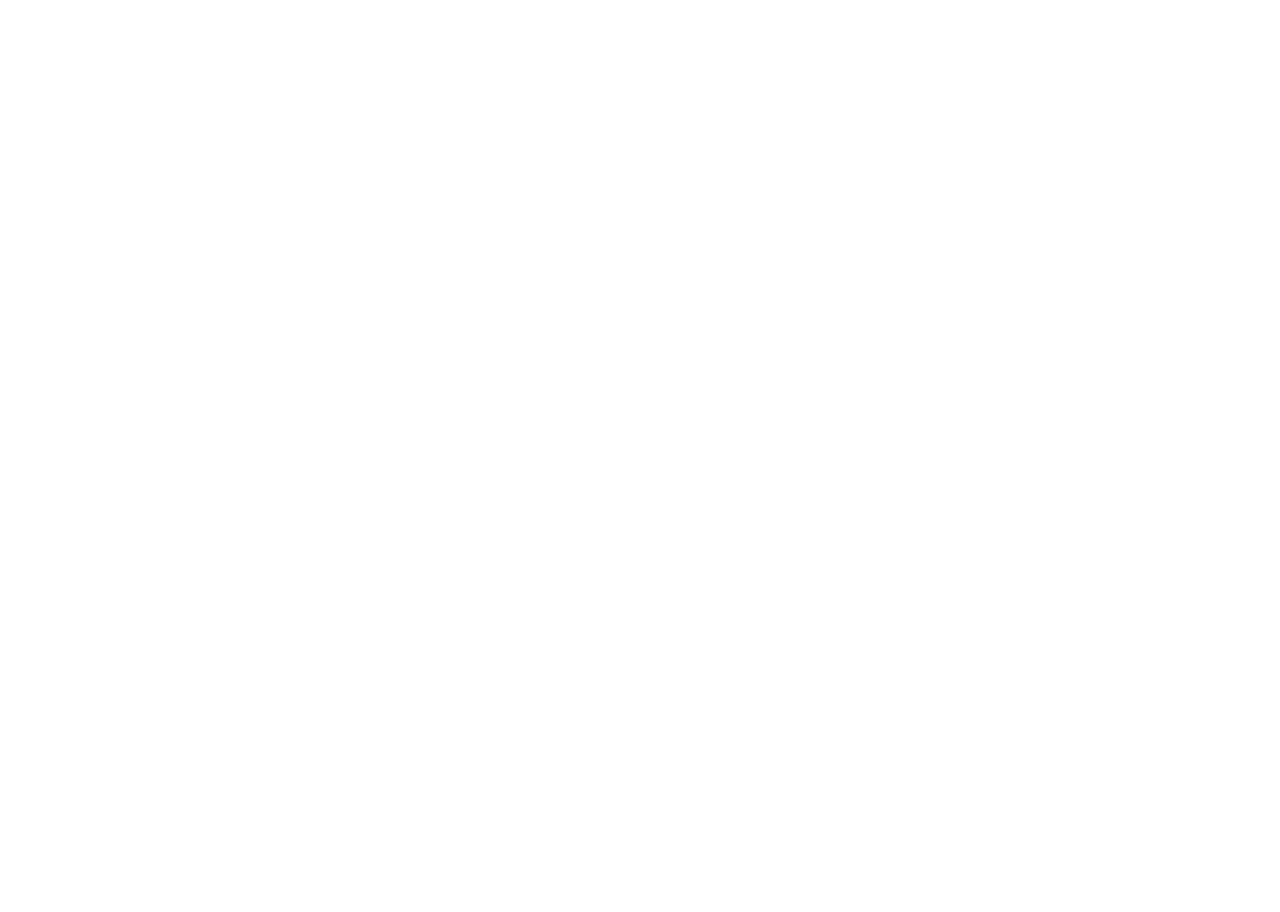
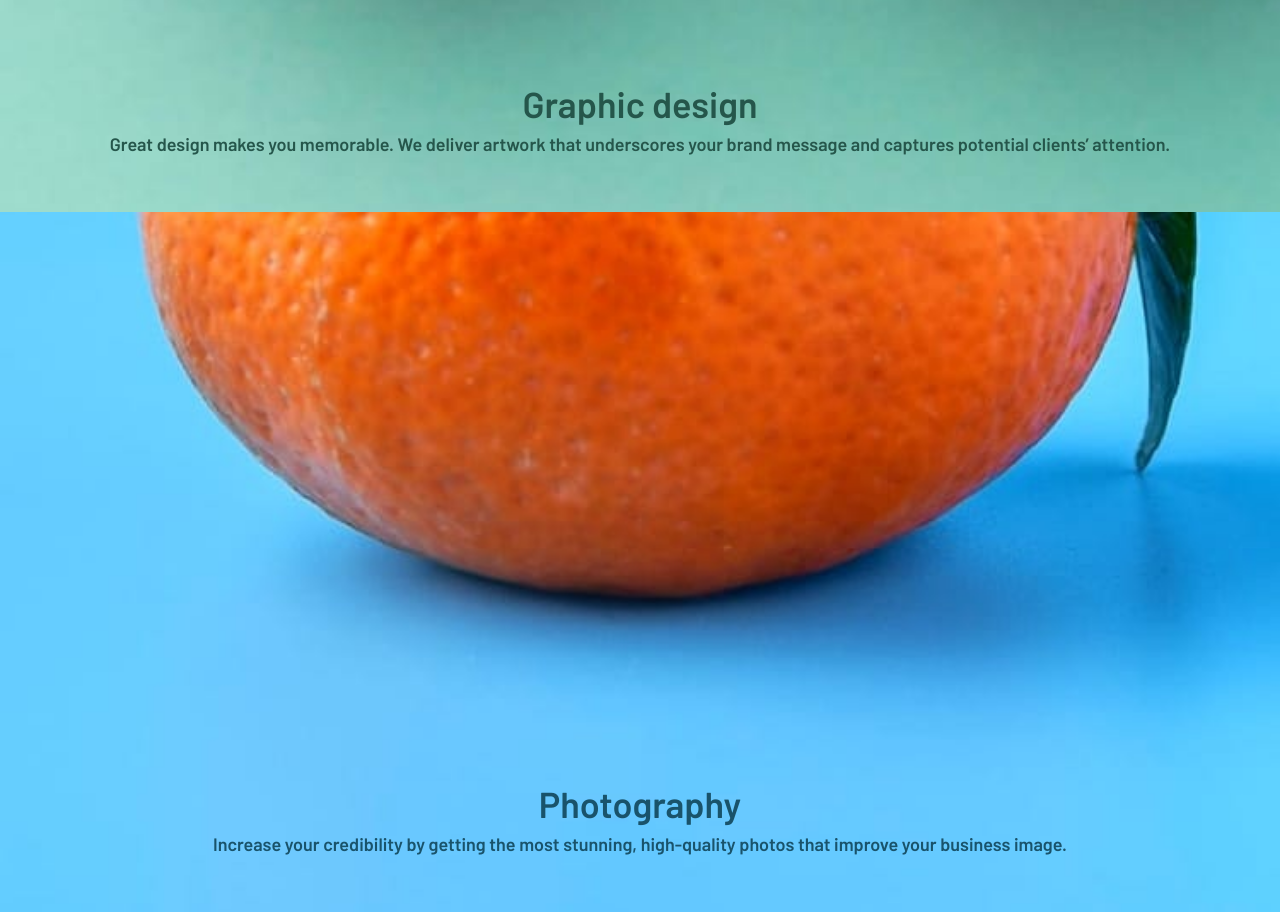
Before and after one commit to AbderrahmaneFadili/sunnyside-agency-landing-page, a React (Create React App) app: page / in a window 1280 px wide. Shown: the part 2740-3652 px from the top of the page. Before the commit the page ends 2252 px from the top, so only its background shows below. Built offline with nearby package versions, Linux system fonts and the light colour scheme.

Commit message:
Services

```diff
--- a/src/App.jsx
+++ b/src/App.jsx
@@ -2,6 +2,7 @@
 import Header from "./components/Header/Header";
 import Hero from "./components/Hero/Hero";
 import Sections from "./components/Sections/Sections";
+import Services from "./components/Services/Services";
 import GlobalStyle from "./themes/GlobalStyle";
 function App() {
   return (
@@ -10,6 +11,7 @@
       <Header />
       <Hero />
       <Sections />
+      <Services />
     </>
   );
 }
--- /dev/null
+++ b/src/components/Services/Services.jsx
@@ -0,0 +1,36 @@
+import React from "react";
+import {
+  Service,
+  ServiceDescription,
+  ServicesWrapper,
+  ServiceTitle,
+} from "./Services.styles";
+
+import mobileGrD from "../../images/mobile/image-graphic-design.jpg";
+import mobilePh from "../../images/mobile/image-photography.jpg";
+
+const Services = () => {
+  return (
+    <ServicesWrapper>
+      <Service mobileImage={mobileGrD}>
+        <ServiceTitle color={"--graphic-design-text"}>
+          Graphic design
+        </ServiceTitle>
+        <ServiceDescription color={"--graphic-design-text"}>
+          Great design makes you memorable. We deliver artwork that underscores
+          your brand message and captures potential clients’ attention.
+        </ServiceDescription>
+      </Service>
+
+      <Service mobileImage={mobilePh}>
+        <ServiceTitle color={"--photography-text"}>Photography</ServiceTitle>
+        <ServiceDescription color={"--photography-text"}>
+          Increase your credibility by getting the most stunning, high-quality
+          photos that improve your business image.
+        </ServiceDescription>
+      </Service>
+    </ServicesWrapper>
+  );
+};
+
+export default Services;
--- /dev/null
+++ b/src/components/Services/Services.styles.js
@@ -0,0 +1,25 @@
+import styled from "styled-components";
+
+export const ServicesWrapper = styled.section``;
+
+export const Service = styled.div`
+  padding: 3rem 1.5rem;
+  height: 700px;
+  display: flex;
+  flex-direction: column;
+  justify-content: flex-end;
+  align-items: center;
+  text-align: center;
+  background: url(${(props) => props.mobileImage}) no-repeat center/cover;
+`;
+
+export const ServiceTitle = styled.h1`
+  color: ${({ color }) => `var(${color})`};
+  font-size: 2rem;
+  line-height: 1.5;
+`;
+
+export const ServiceDescription = styled.p`
+  color: ${({ color }) => `var(${color})`};
+  line-height: 1.5;
+`;
```
